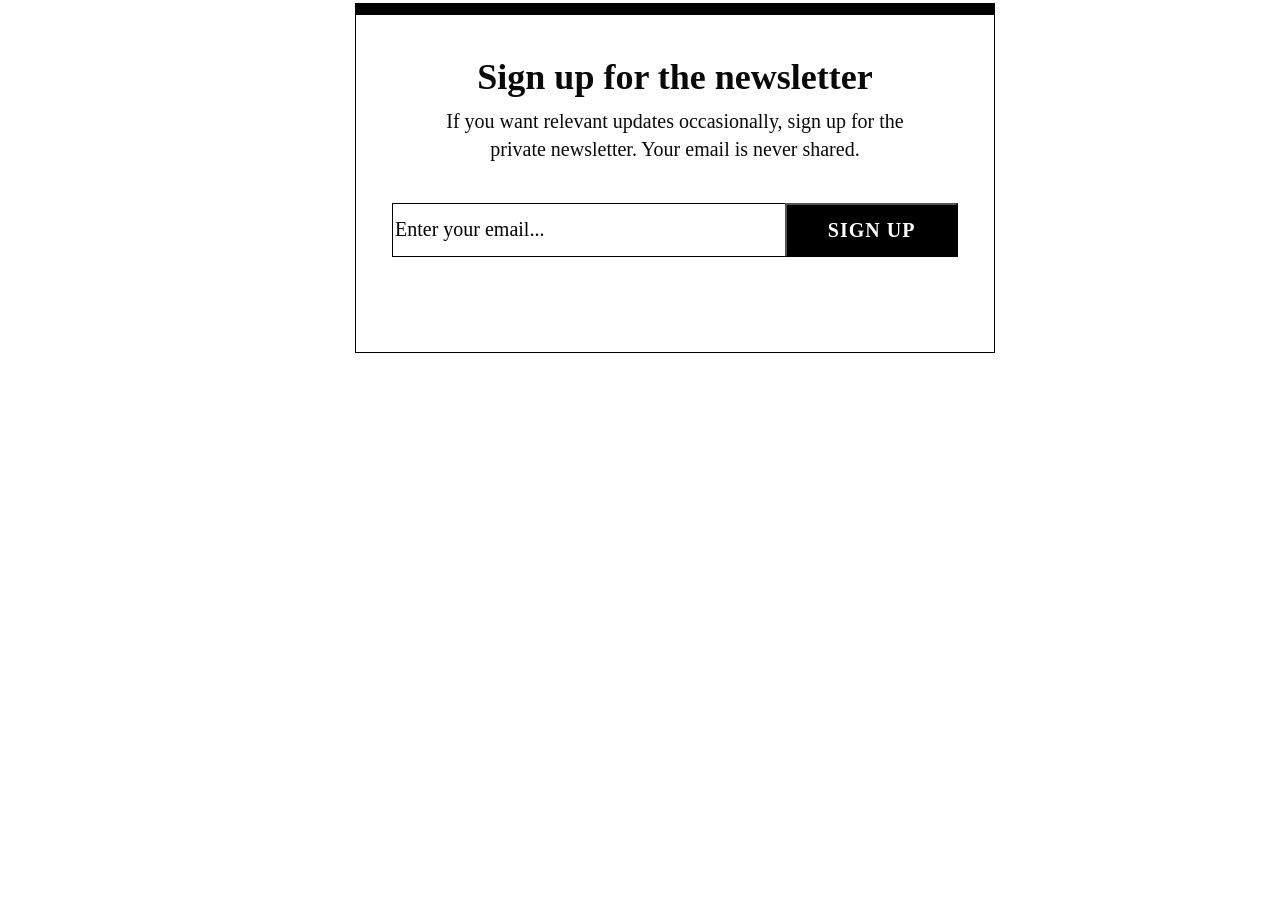
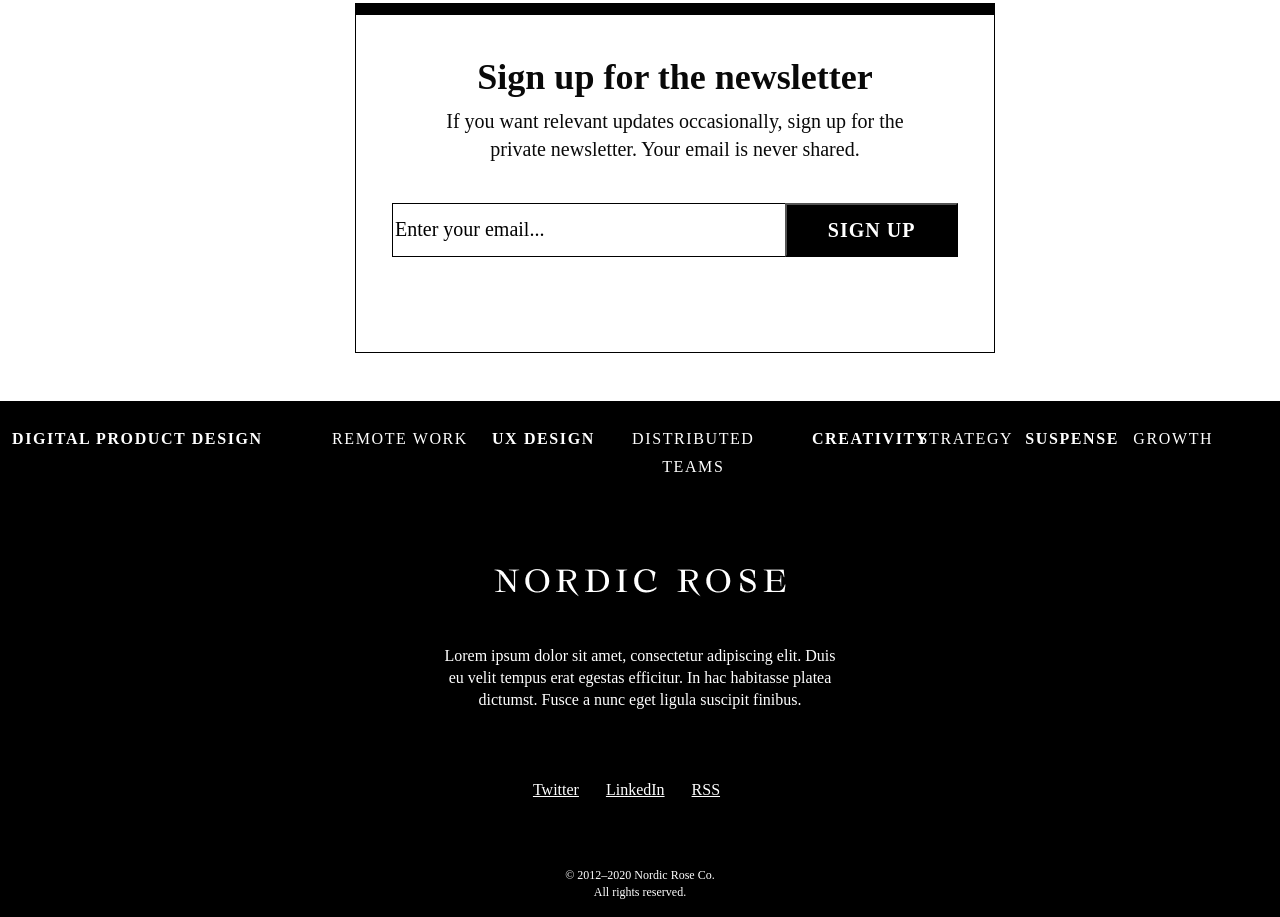
Before and after one commit to muhammadabdullah660/Nordic-Rose, a plain HTML site: page index.html in a window 1280 px wide. Shown: the part 4584-5501 px from the top of the page. Before the commit the page ends 4985 px from the top, so only its background shows below. Drawn offline with nearby package versions, Linux system fonts and the light colour scheme; a web font is replaced by a local one.

Commit message:
complete page done

```diff
--- a/index.html
+++ b/index.html
@@ -316,8 +316,51 @@
         </div><br><br>
     </div>
 
-
-
+    <!-- Footer -->
+    <div class="container-fluid footerCon"><br>
+        <div class="row">
+            <div class="col-md-3 col-sm-3 col-3">
+                <p class="footeritem" style="width: fit-content; font-weight: 800;">Digital product design </p>
+            </div>
+            <div class="col-md-2 col-sm-3 col-3" style="width: fit-content;">
+                <p class="footeritem">Remote work</p>
+            </div>
+            <div class="col-md-1 col-sm-3 col-3">
+                <p class="footeritem" style="width: max-content;font-weight: 800;">UX design</p>
+            </div>
+            <div class="col-md-2 col-sm-3 col-3">
+                <p class="footeritem" style="width: fit-content;">Distributed teams</p>
+            </div>
+            <div class="col-md-1 col-sm-3 col-3">
+                <p class="footeritem" style="font-weight: 800;">Creativity</p>
+            </div>
+            <div class="col-md-1 col-sm-3 col-3">
+                <p class="footeritem">Strategy</p>
+            </div>
+            <div class="col-md-1 col-sm-3 col-3 col-3">
+                <p class="footeritem" style="font-weight: 800;">Suspense</p>
+            </div>
+            <div class="col-md-1 col-sm-3 col-3">
+                <p class="footeritem">Growth</p>
+            </div>
+        </div>
+        <br><br><br>
+        <div class="row">
+            <div class="col-md-4"></div>
+            <div class="col-md-4">
+                <img style="display: block;margin-left: auto;margin-right: auto;" src="./images/NORDIC ROSE W.png"
+                    alt=""><br><br>
+                <p class="footerPara">Lorem ipsum dolor sit amet, consectetur adipiscing elit. Duis eu velit tempus erat
+                    egestas efficitur.
+                    In hac habitasse
+                    platea dictumst. Fusce a nunc eget ligula suscipit finibus.</p><br><br>
+                <p class="footerLinks"><a href="">Twitter</a><a href="">LinkedIn</a><a href="">RSS</a> <a href=""></a>
+                </p><br><br>
+                <p class="endFooter">© 2012–2020 Nordic Rose Co. <br> All rights reserved.</p>
+            </div>
+            <div class="col-md-4"></div>
+        </div>
+    </div>
 
 
 
--- a/style.css
+++ b/style.css
@@ -346,3 +346,63 @@
     font-size: 29px;
   }
 }
+.footerCon {
+  height: auto;
+  background-color: #000000;
+}
+.footeritem {
+  font-family: SFPro;
+  font-style: normal;
+  font-weight: normal;
+  font-size: 16px;
+  line-height: 28px;
+  /* identical to box height, or 140% */
+  letter-spacing: 0.1em;
+  text-transform: uppercase;
+  text-align: center;
+  color: #ffffff;
+}
+@media screen and (max-width: 1200px) {
+  .footeritem {
+    font-size: 12px;
+  }
+}
+.footerPara {
+  font-family: newyork;
+  font-style: normal;
+  font-weight: normal;
+  font-size: 16px;
+  line-height: 140%;
+  /* or 22px */
+
+  text-align: center;
+
+  color: #ffffff;
+}
+.footerLinks {
+  font-family: SFPro;
+  font-style: normal;
+  font-weight: 500;
+  font-size: 16px;
+  line-height: 170%;
+  /* or 27px */
+  color: #ffffff;
+  text-align: center;
+}
+.footerLinks a:not(:last-of-type) {
+  margin-right: 27px;
+  color: #ffffff;
+  text-decoration: underline;
+}
+.endFooter {
+  font-family: SFPro;
+  font-style: normal;
+  font-weight: 500;
+  font-size: 12px;
+  line-height: 140%;
+  /* or 17px */
+
+  text-align: center;
+
+  color: #ffffff;
+}
```
Also changed, not shown: images/NORDIC ROSE W.png (added).
